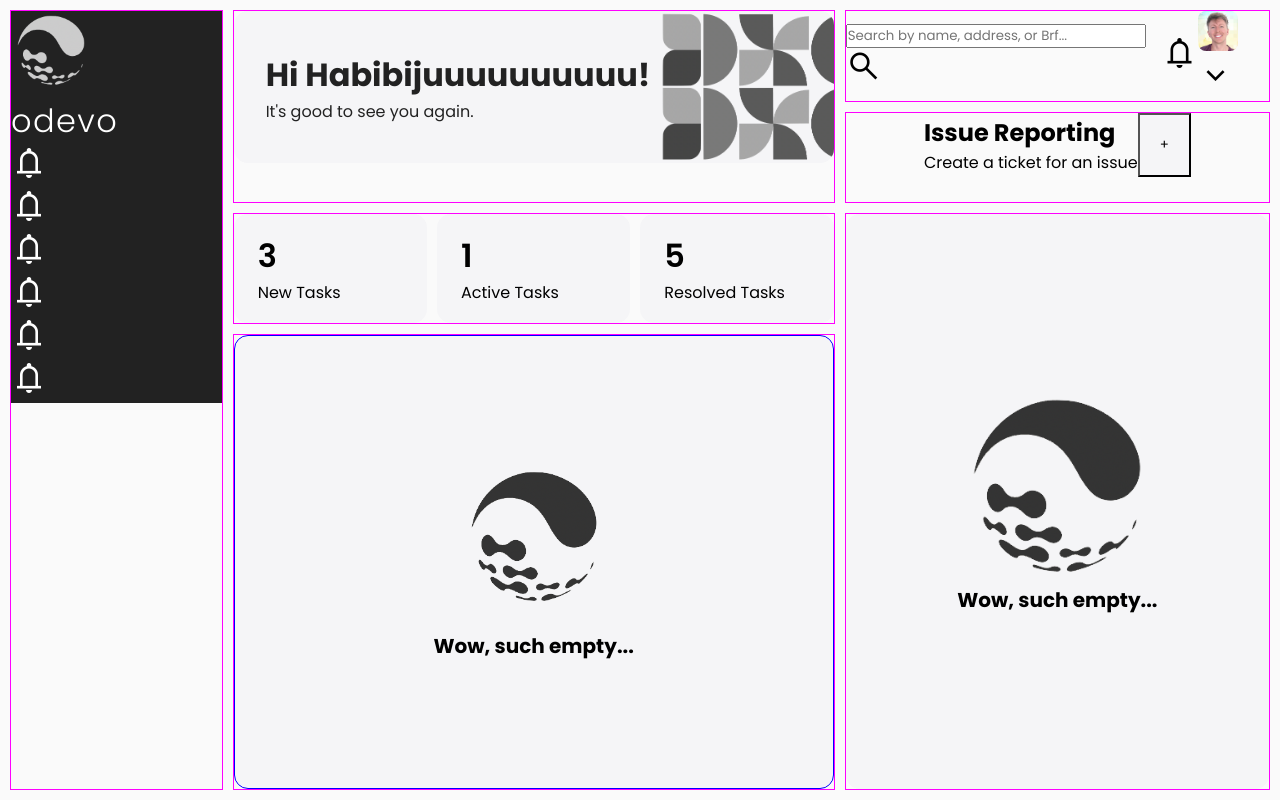
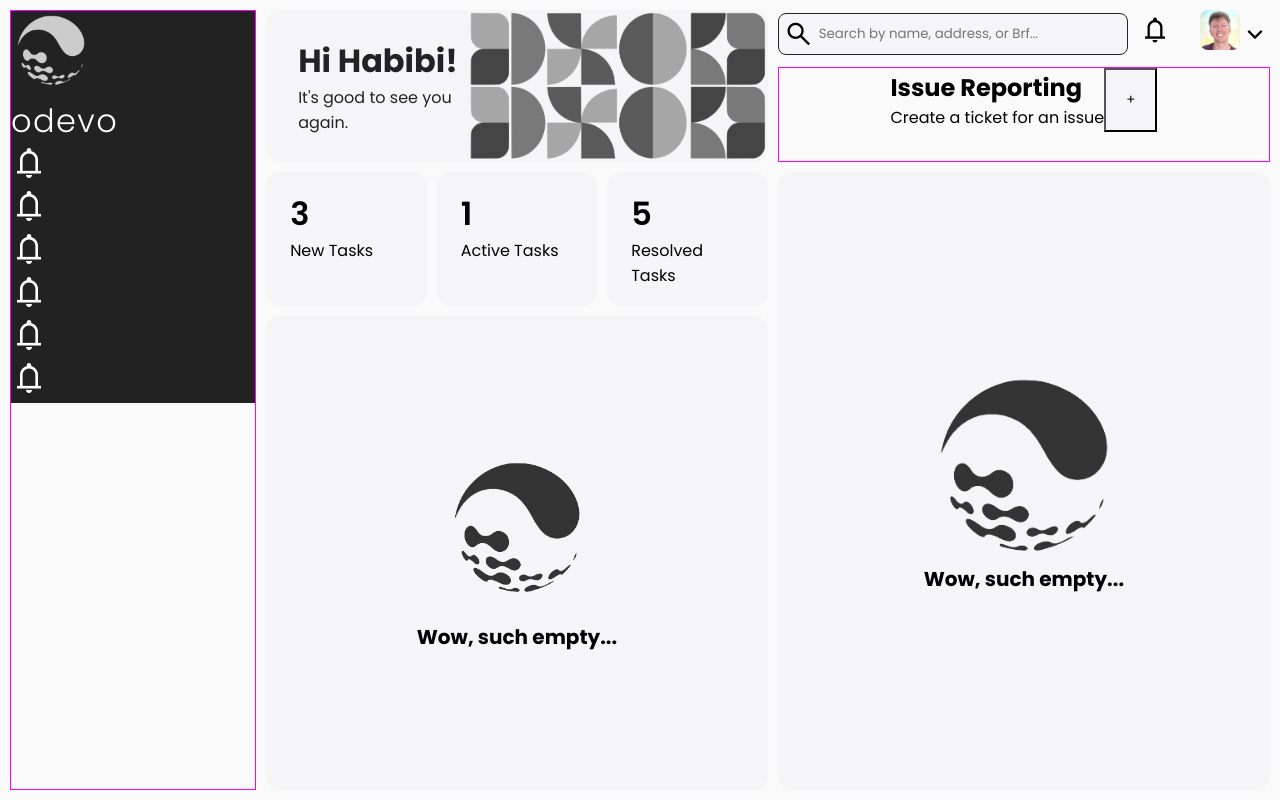
Before and after one commit to FredrikRidderfalk/odevo-issue-management-app, an Angular app: page / in a window 1280 px wide. Built offline with nearby package versions, Linux system fonts and the light colour scheme.

Commit message:
update navigation styling

```diff
--- a/src/app/Components/NavigationComponent/app.navigation.html
+++ b/src/app/Components/NavigationComponent/app.navigation.html
@@ -7,6 +7,7 @@
     />
     <span class="material-symbols-outlined">search</span>
   </div>
+  <div class="container__nav-buttons">
     <div class="container__notification">
       <span class="material-symbols-outlined">notifications</span>
     </div>
@@ -15,3 +16,4 @@
       <span class="material-symbols-outlined">expand_more</span>
     </div>
   </div>
+</div>
--- a/src/app/Components/NavigationComponent/app.navigation.sass
+++ b/src/app/Components/NavigationComponent/app.navigation.sass
@@ -1,11 +1,29 @@
 @use "../../Abstracts" as *
 
 .container__navigation
+    @include flex-container
+    justify-content: space-between
+.container__nav-buttons
     @include flex-container
 .avatar
     width: 40px
     border-radius: 8px
 .material-symbols-outlined
-    font-size: rem(36)
+    font-size: rem(30)
 .searchbar
-    min-width: 300px
+    min-width: 350px
+    border: 1px solid $primary-black
+    border-radius: rem(8)
+    padding: rem(10)
+    padding-left: rem(40)
+    background-color: $primary-lightgray
+.searchbar:focus
+    outline-color: $secondary-green
+.container__searchbar
+    position: relative
+.container__searchbar > span
+    position: absolute
+    left: 6px
+    top: 6px
+.container__notification
+    margin-right: rem(30)
--- a/src/app/Components/StatsComponent/app.stats.sass
+++ b/src/app/Components/StatsComponent/app.stats.sass
@@ -3,7 +3,6 @@
 .container__stats
     @include flex-container
     flex-direction: column
-    border: 1px solid blue
     height: 100%
     background-color: $primary-lightgray
     border-radius: rem(14)
--- a/src/app/Components/WelcomeMessageComponent/welcome-message.component.ts
+++ b/src/app/Components/WelcomeMessageComponent/welcome-message.component.ts
@@ -7,5 +7,5 @@ import { Component } from "@angular/core";
 })
 
 export class WelcomeMessageComponent {
-    firstName = "Habibijuuuuuuuuuu"
+    firstName = "Habibi"
 }
--- a/src/app/app.component.sass
+++ b/src/app/app.component.sass
@@ -14,25 +14,20 @@
 @media only screen and (min-width: 768px)
     #welcome-message-component
         grid-area: welcome
-        border: 1px solid magenta
     #task-tracking-component
         grid-area: tasks
-        border: 1px solid magenta
     #menu-component
         grid-area: menu
         border: 1px solid magenta
     #navigation-component
         grid-area: nav
-        border: 1px solid magenta
     #report-issue-component
         grid-area: report
         border: 1px solid magenta
     #stats-component
         grid-area: stats
-        border: 1px solid magenta
     #upcoming-tasks-component
         grid-area: upcoming
-        border: 1px solid magenta
     .grid-container
         display: grid
         height: 100vh
```
Lines whose indentation alone changed are shown as unchanged.
